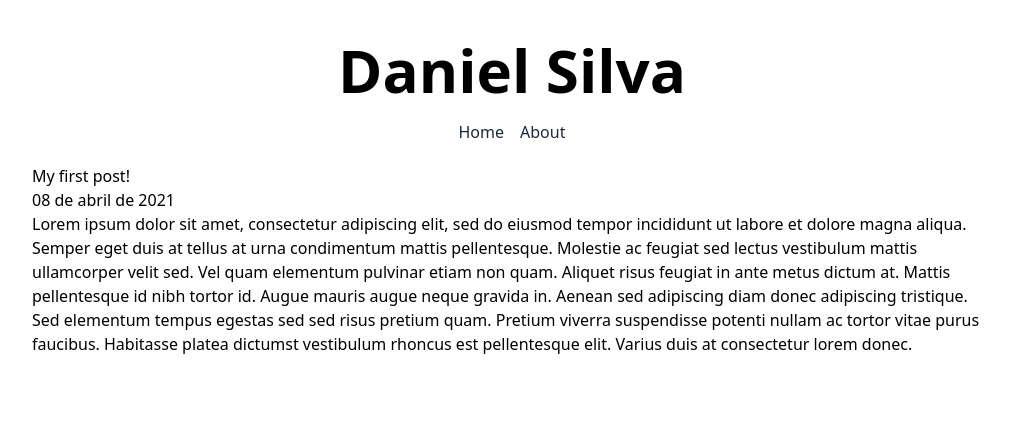
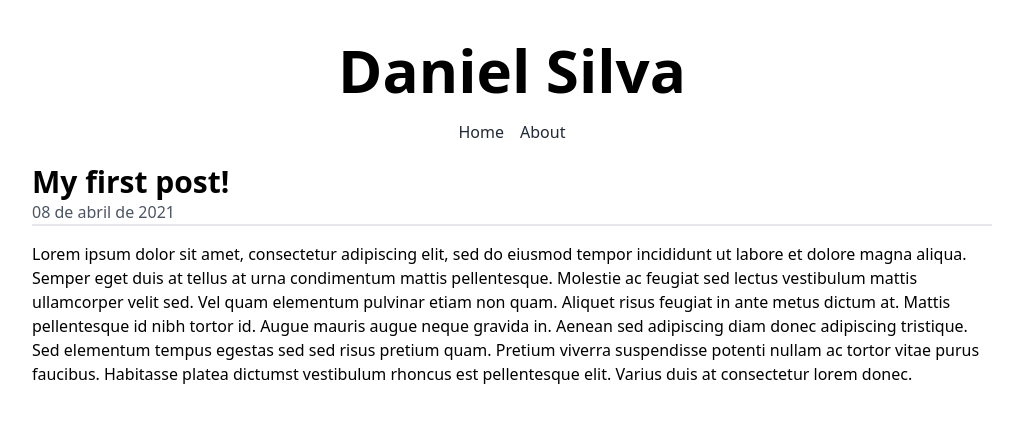
Before and after one commit to GleidsonDaniel/nextjs-blog, a Next.js app: page /blog/first in a window 1280 px wide. Shown: the top 422 px of the page, without its empty margins (128-1151 px from the left). Built offline with nearby package versions, Linux system fonts and the light colour scheme.

Commit message:
Add blog page style

```diff
--- a/src/pages/blog/[slug].tsx
+++ b/src/pages/blog/[slug].tsx
@@ -1,6 +1,6 @@
 import format from "date-fns/format";
 import { ptBR } from "date-fns/locale";
-import parseISO from 'date-fns/parseISO';
+import parseISO from "date-fns/parseISO";
 import { blogPosts } from "helpers/data";
 import Head from "next/head";
 
@@ -13,9 +13,11 @@ export default function BlogPage({ title, date, content }) {
       </Head>
 
       <main>
-        <h1>{title}</h1>
-        <div>
-          {format(parseISO(date), "dd 'de' MMMM 'de' uuu", { locale: ptBR })}
+        <div className="border-b-2 border-gray-200 mb-4">
+          <h2 className="text-3xl font-bold">{title}</h2>
+          <div className="text-gray-600 text-md">
+            {format(parseISO(date), "dd 'de' MMMM 'de' uuu", { locale: ptBR })}{" "}
+          </div>
         </div>
         <div>{content}</div>
       </main>
```
